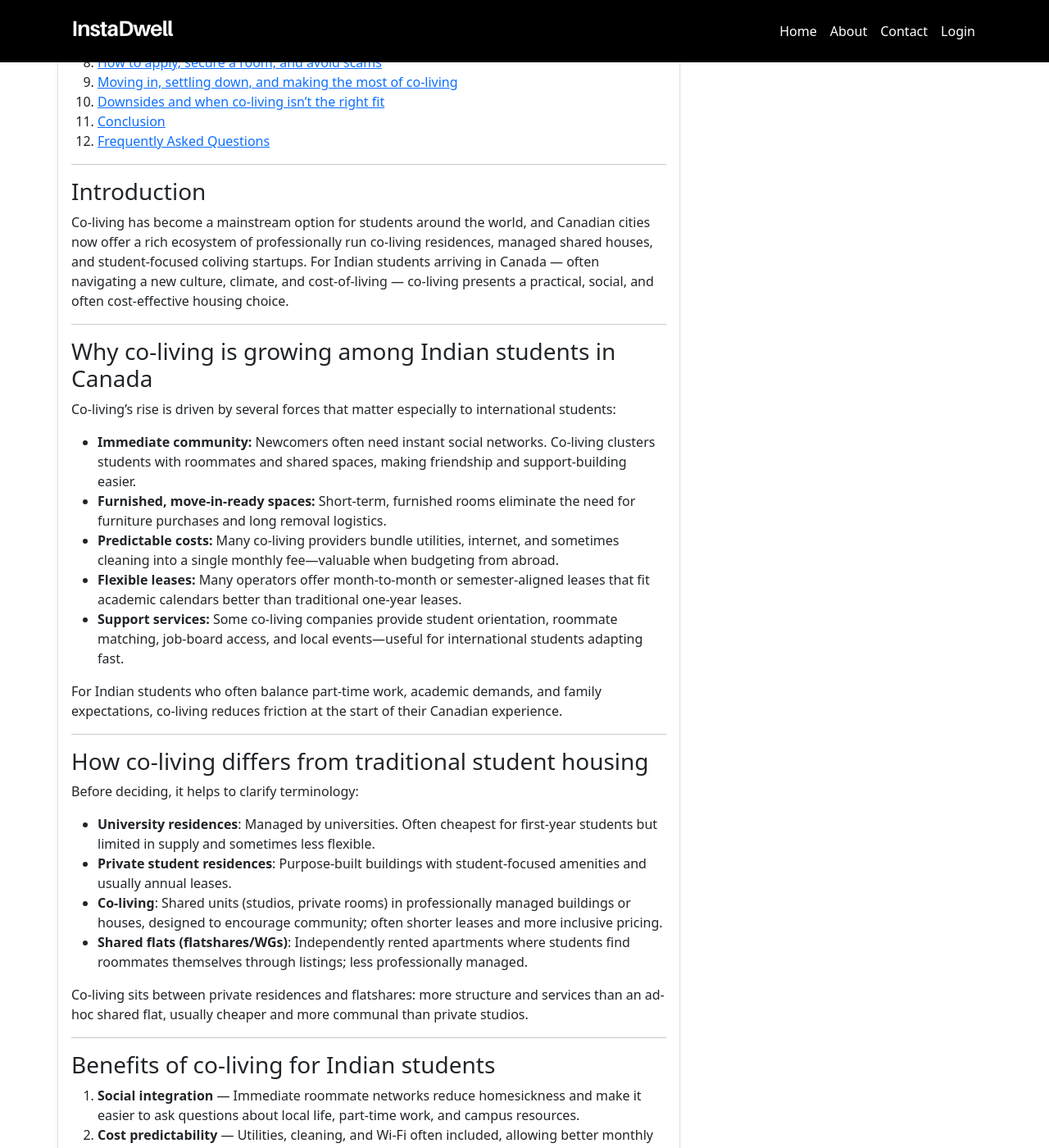
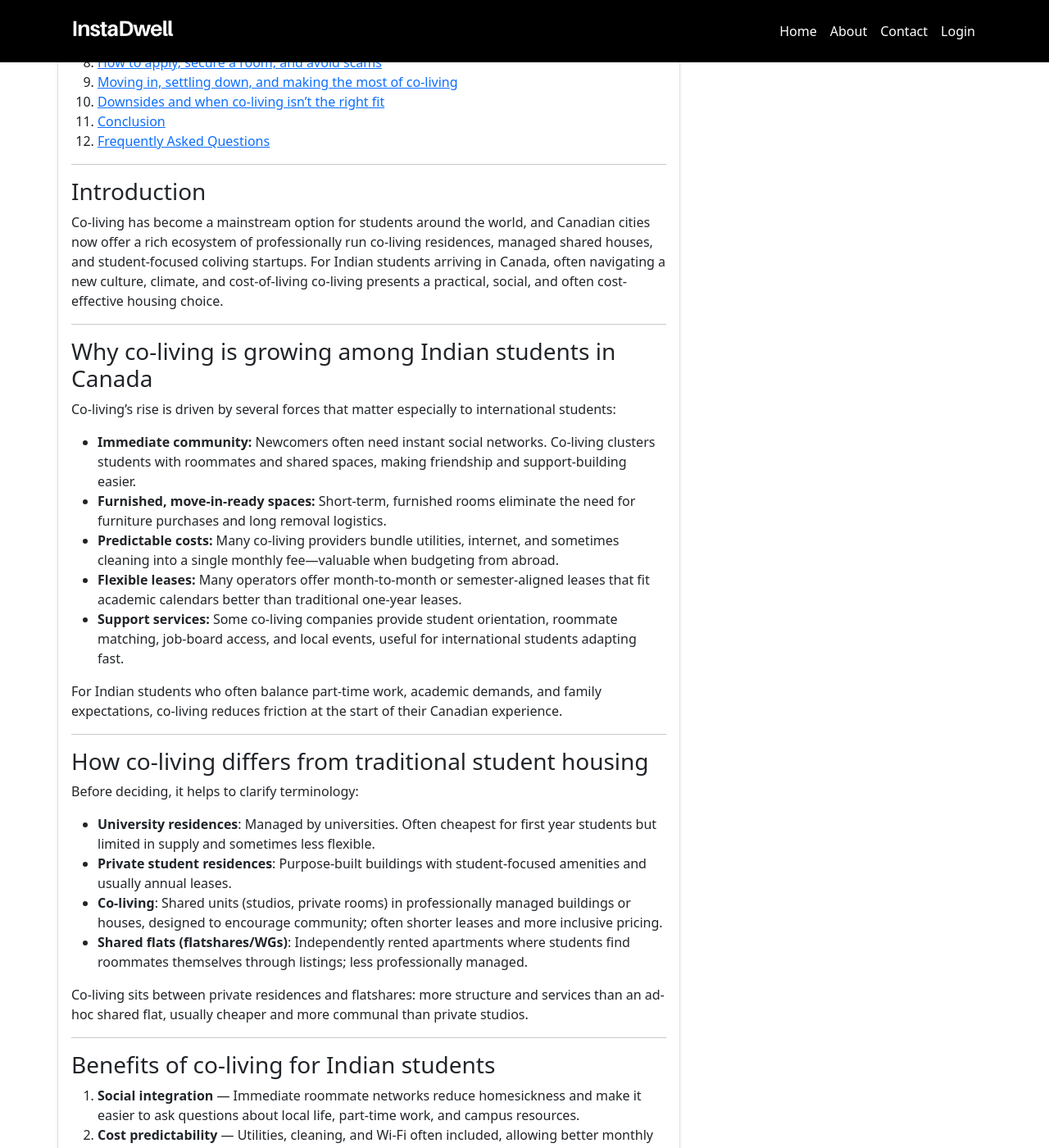
Before and after one commit to instadw/instadwell-blog, a Jekyll site: the page built from _posts/2025-11-25-10-best-co-living-spaces-in-canada-for-indian-students.md, in a window 1280 px wide and 1400 px high, scrolled down 1239 px. Shown: the whole window at 82% size. Built offline with Jekyll 4.4.1, drawn with Linux system fonts in a browser that asks for light colours; some of the changed text lies outside the part shown.

```diff
--- a/_posts/2025-11-25-10-best-co-living-spaces-in-canada-for-indian-students.md
+++ b/_posts/2025-11-25-10-best-co-living-spaces-in-canada-for-indian-students.md
@@ -50,7 +50,7 @@ date: 2025-11-25T09:14:00.000+05:30
 
 ### Introduction
 
-Co-living has become a mainstream option for students around the world, and Canadian cities now offer a rich ecosystem of professionally run co-living residences, managed shared houses, and student-focused coliving startups. For Indian students arriving in Canada — often navigating a new culture, climate, and cost-of-living — co-living presents a practical, social, and often cost-effective housing choice.
+Co-living has become a mainstream option for students around the world, and Canadian cities now offer a rich ecosystem of professionally run co-living residences, managed shared houses, and student-focused coliving startups. For Indian students arriving in Canada, often navigating a new culture, climate, and cost-of-living co-living presents a practical, social, and often cost-effective housing choice.
 
 ---
 
@@ -62,7 +62,7 @@ Co-living’s rise is driven by several forces that matter especially to interna
 * **Furnished, move-in-ready spaces:** Short-term, furnished rooms eliminate the need for furniture purchases and long removal logistics.
 * **Predictable costs:** Many co-living providers bundle utilities, internet, and sometimes cleaning into a single monthly fee—valuable when budgeting from abroad.
 * **Flexible leases:** Many operators offer month-to-month or semester-aligned leases that fit academic calendars better than traditional one-year leases.
-* **Support services:** Some co-living companies provide student orientation, roommate matching, job-board access, and local events—useful for international students adapting fast.
+* **Support services:** Some co-living companies provide student orientation, roommate matching, job-board access, and local events, useful for international students adapting fast.
 
 For Indian students who often balance part-time work, academic demands, and family expectations, co-living reduces friction at the start of their Canadian experience.
 
@@ -72,7 +72,7 @@ For Indian students who often balance part-time work, academic demands, and fami
 
 Before deciding, it helps to clarify terminology:
 
-* **University residences**: Managed by universities. Often cheapest for first-year students but limited in supply and sometimes less flexible.
+* **University residences**: Managed by universities. Often cheapest for first year students but limited in supply and sometimes less flexible.
 * **Private student residences**: Purpose-built buildings with student-focused amenities and usually annual leases.
 * **Co-living**: Shared units (studios, private rooms) in professionally managed buildings or houses, designed to encourage community; often shorter leases and more inclusive pricing.
 * **Shared flats (flatshares/WGs)**: Independently rented apartments where students find roommates themselves through listings; less professionally managed.
@@ -213,7 +213,7 @@ If you’re applying from India, gather digital copies of ID, admission letter,
 ### Moving in, settling down, and making the most of co-living
 
 * **Introduce yourself and set house norms early.** Clear rules around guests, shared kitchen use, and cleaning reduce conflicts.
-* **Attend community events.** Co-living operators often organize meetups — great for networking and sharing tips about jobs and academics.
+* **Attend community events.** Co-living operators often organize meetups great for networking and sharing tips about jobs and academics.
 * **Find local Indian grocery stores and community centers.** These reduce homesickness and help with favorite foods.
 * **Register with your university’s international student office.** They often mediate housing disputes or recommend legal aid if tenancy issues arise.
 * **Budget for a transition period.** First months may include deposits, transit cards, and initial course material costs.
@@ -244,31 +244,41 @@ Use this guide as a blueprint: research neighborhoods, compare complete monthly
 ### Frequently Asked Questions)
 
 **1. Are co-living spaces safe for Indian students arriving alone?**
+
 Yes—many co-living operators prioritize security with key fobs, CCTV, and on-call staff. Verify safety features before signing and read past resident reviews.
 
 **2. How much does co-living typically cost in Canada for students?**
+
 Expect CAD 700–1,600 per month depending on city, location, room type, and amenities. Always check the “all-in” price.
 
 **3. Can I book a co-living room before arriving in Canada?**
+
 Yes. Most operators accept online applications, but avoid sending large sums before signing a verified contract.
 
 **4. Are co-living leases flexible for semester-based study?**
+
 Many providers offer semester or month-to-month leases. Confirm minimum stay requirements and notice periods.
 
 **5. Do co-living spaces help with roommate matching?**
+
 Many do. They often use questionnaires to match students by lifestyle, study habits, and preferences.
 
 **6. Are utilities and internet included in co-living rents?**
+
 Often yes, but always confirm what is included to avoid surprise bills.
 
 **7. Can international students cook vegetarian/Indian meals in co-living kitchens?**
+
 Generally yes, but check kitchen rules and shared kitchen etiquette. Some communities even host cultural cooking nights.
 
 **8. How do co-living spaces handle maintenance and repairs?**
+
 Professional operators typically have on-site or on-call maintenance teams. For smaller shared houses, landlords may coordinate repairs; ensure response times are in the contract.
 
 **9. What paperwork is required to rent a co-living room from abroad?**
+
 Passport, admission letter, visa or proof of application, references (if requested), and sometimes a deposit or Guarantor details. Keep digital copies ready.
 
 **10. How do I avoid scams when booking co-living in Canada?**
+
 Use university referrals, recognized operators, video tours, and verified payment methods. Beware of unusually low prices or pressure to pay immediately without paperwork.
```
